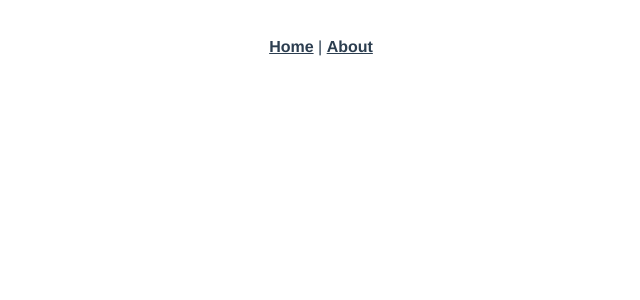
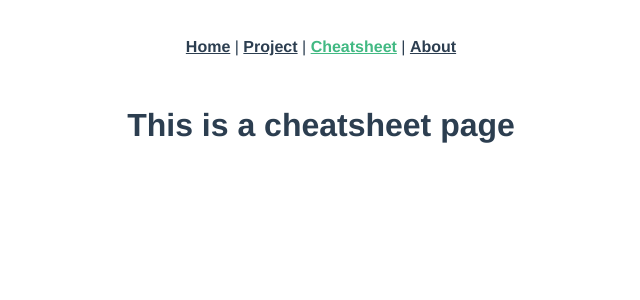
Before and after one commit to bathienle/bathienle.github.io, a Vue app: page /cheatsheet in a window 1280 px wide. Before the commit this address had no page. Shown: the top 300 px of the page, without its empty margins (319-959 px from the left). Built offline with nearby package versions, Linux system fonts and the light colour scheme.

Commit message:
Add the route to the different pages

```diff
--- a/src/App.vue
+++ b/src/App.vue
@@ -1,6 +1,8 @@
 <template>
   <div id="nav">
     <router-link to="/">Home</router-link> |
+    <router-link to="/project">Project</router-link> |
+    <router-link to="/cheatsheet">Cheatsheet</router-link> |
     <router-link to="/about">About</router-link>
   </div>
   <router-view/>
--- a/src/router/index.js
+++ b/src/router/index.js
@@ -1,5 +1,9 @@
 import { createRouter, createWebHistory } from 'vue-router'
+
+import About from '../views/About.vue'
+import Cheatsheet from '../views/Cheatsheet.vue'
 import Home from '../views/Home.vue'
+import Project from '../views/Project.vue'
 
 const routes = [
   {
@@ -8,13 +12,21 @@ const routes = [
     component: Home
   },
   {
+    path: '/cheatsheet',
+    name: 'Cheatsheet',
+    component: Cheatsheet
+  },
+  {
     path: '/about',
     name: 'About',
-    // route level code-splitting
-    // this generates a separate chunk (about.[hash].js) for this route
-    // which is lazy-loaded when the route is visited.
-    component: () => import(/* webpackChunkName: "about" */ '../views/About.vue')
+    component: About
+  },
+  {
+    path: '/project',
+    name: 'Project',
+    component: Project
   }
+
 ]
 
 const router = createRouter({
--- /dev/null
+++ b/src/views/Cheatsheet.vue
@@ -0,0 +1,5 @@
+<template>
+  <div class="cheatsheet">
+    <h1>This is a cheatsheet page</h1>
+  </div>
+</template>
--- a/src/views/Home.vue
+++ b/src/views/Home.vue
@@ -1,7 +1,7 @@
 <template>
   <div class="home">
     <img alt="Vue logo" src="../assets/logo.png">
-    <HelloWorld msg="Welcome to Your Vue.js App"/>
+    <HelloWorld msg="Welcome to my personal website!"/>
   </div>
 </template>
 
--- /dev/null
+++ b/src/views/Project.vue
@@ -0,0 +1,5 @@
+<template>
+  <div class="project">
+    <h1>This is a project page</h1>
+  </div>
+</template>
```
